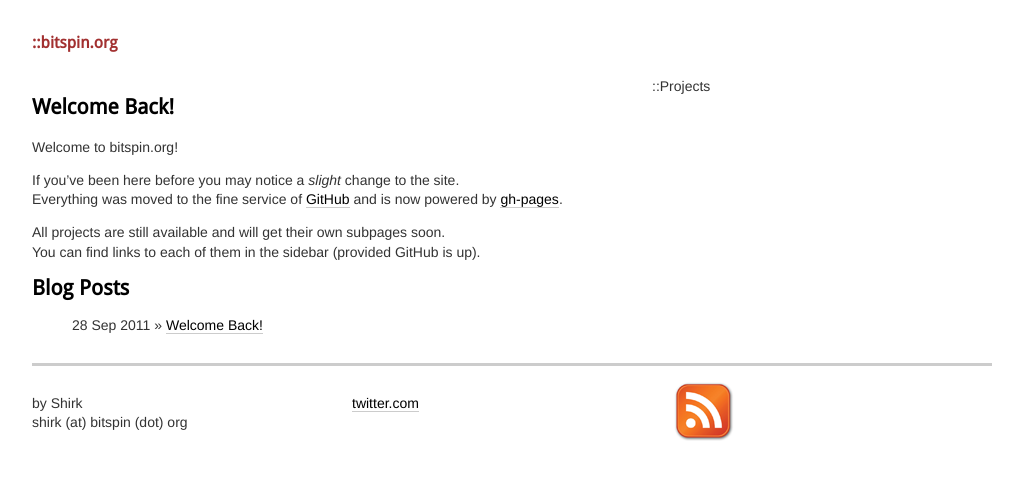
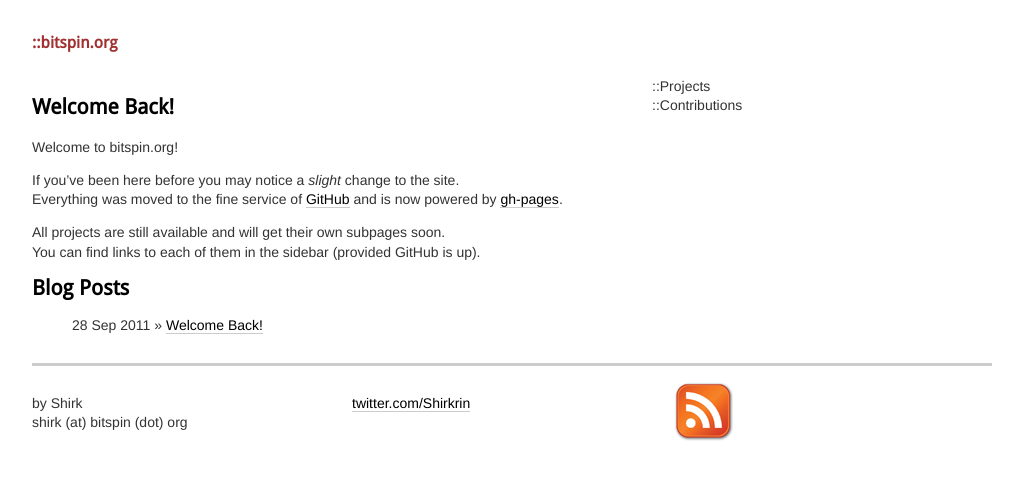
Before and after one commit to Shirk/shirk.github.com, a Jekyll site: the page built from index.html, in a window 1280 px wide. Shown: the top 479 px of the page, without its empty margins (128-1151 px from the left). Built offline with Jekyll 4.4.1, drawn with Linux system fonts in a browser that asks for light colours; Markdown is read by kramdown in place of the engine named in the settings.

Commit message:
Add contributions, out with Google.

```diff
--- a/_layouts/default.html
+++ b/_layouts/default.html
@@ -29,6 +29,8 @@
 <div class="grid_2 alpha omega">
   ::Projects
   <span id="ghProjectList"/>
+  ::Contributions
+  <span id="ghContribList"/>
 </div>
 <div class="clear"></div>
 
@@ -41,7 +43,7 @@
 </div>
 <div class="grid_4">
   <p>
-    <a href="http://twitter.com/">twitter.com</a><br />
+    <a href="http://twitter.com/Shirkrin">twitter.com/Shirkrin</a><br />
   </p>
 </div>
 <div class="grid_4 omega">
```
Also changed, not shown: other parts of _layouts/default.html (+0 -8 lines).
